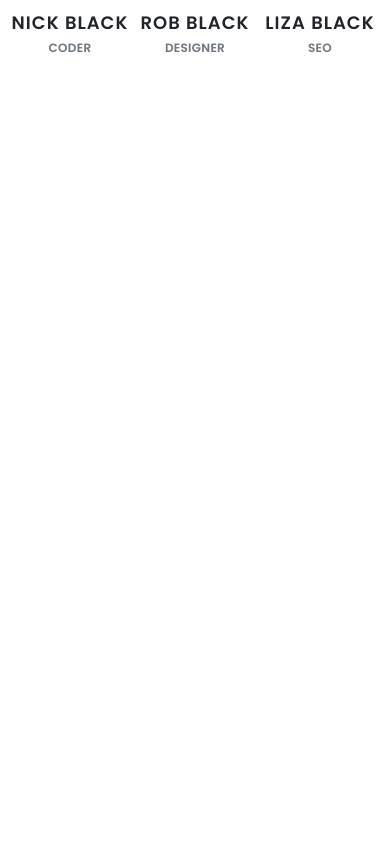
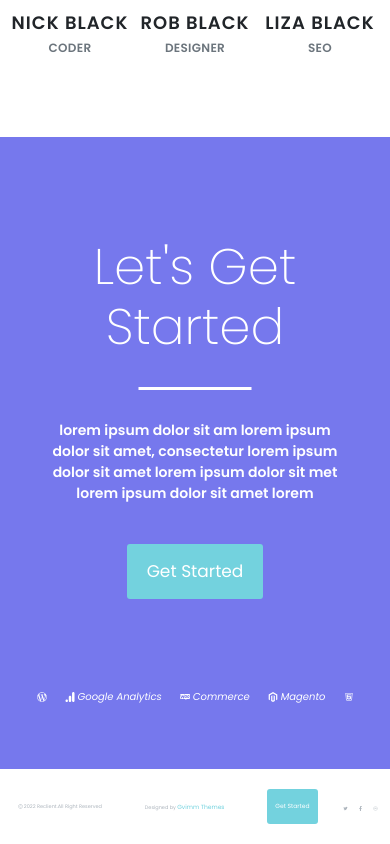
Before and after one commit to Rishi-CloudIn/Demo-porfolio, a React (Create React App) app: page / in a window 390 px wide. Shown: the part 4928-5772 px from the top of the page. Before the commit the page ends 4995 px from the top, so only its background shows below. Built offline with nearby package versions, Linux system fonts and the light colour scheme.

Commit message:
Footer container completed

```diff
--- a/src/App.js
+++ b/src/App.js
@@ -6,6 +6,8 @@ import Pricing from './components/Pricing/Pricing';
 import Statistics from './components/Statistics/statistics';
 import Process from './components/Process/Process';
 import Testimonial from './components/Testimonials/Testimonial';
+import Start from './components/Start/Start';
+import Footer from './components/Footer/Footer';
 function App() {
   return (
     <div className="App">
@@ -16,6 +18,8 @@ function App() {
       <Statistics />
       <Process />
       <Testimonial />
+      <Start />
+      <Footer />
     </div>
   );
 }
--- /dev/null
+++ b/src/components/Footer/Footer.js
@@ -0,0 +1,41 @@
+import React from 'react';
+import './footer.css';
+import { AiOutlineCopyrightCircle, AiOutlineTwitter } from 'react-icons/ai';
+import { FaFacebookF } from 'react-icons/fa';
+import {IoIosArrowDropup} from 'react-icons/io'
+
+function Footer() {
+  return (
+    <>
+      <div className="footer-container container-fluid">
+        <div className="footer-1">
+          <p className="footer-p"><AiOutlineCopyrightCircle/> 2022 Reclient.All Right Reserved</p>
+        </div>
+
+        <div className="footer-2">
+          <p className="footer-p-1">Designed by <span className="footer-span">Gvimm Themes</span></p>
+        </div>
+
+        <div className="footer-3">
+          <button className="footer-btn">Get Started</button>
+          <div className="footer-main-list">
+            <ul className='footer-list'>
+            <li>
+              <a className="twitter-icon footer-icon-1"><AiOutlineTwitter /></a>
+            </li>
+            <li>
+              <a className="facebook-icon footer-icon-1"><FaFacebookF/></a>
+            </li>
+            <li>
+              <a className="arrow-icon footer-icon-1"><IoIosArrowDropup /></a>
+            </li>
+          </ul>
+          </div>
+
+        </div>
+      </div>
+    </>
+   );
+}
+
+export default Footer;
--- /dev/null
+++ b/src/components/Footer/footer.css
@@ -0,0 +1,275 @@
+ .footer-container {
+  display: flex;
+  flex-direction: row;
+  justify-content: space-between;
+  width: 80%;
+  margin: 20px auto;
+ }
+
+ .footer-3 {
+  display: flex;
+  flex-direction: row;
+  justify-content: space-between;
+ }
+
+ .footer-list {
+  display: flex;
+  flex-direction: row;
+  justify-content: space-around;
+ }
+
+ .footer-btn {
+  margin: 0 auto;
+  /* margin-bottom: 40px; */
+  padding: 10px 20px;
+  border: none;
+  color: #fff;
+  background-color: #73d2de;
+  border-radius: 3px;
+  font-size: 17px;
+}
+
+
+/* content */
+
+.footer-p {
+  color: #adb5bd;
+  font-size: 14px;
+  margin-top: 10px;
+}
+
+
+.footer-p-1 {
+  color: #adb5bd;
+  font-size: 14px;
+  margin-top: 10px;
+}
+
+.footer-span {
+  color: #73d2de;
+  font-size: 16px;
+}
+
+.footer-icon-1 {
+  font-size: 16px;
+  margin: 0px 10px;
+  margin-top: 10px;
+  padding-top: 30px;
+}
+
+.footer-list li a {
+  color:  #adb5bd;
+}
+
+
+.footer-list li a:hover {
+  color:  #73d2de;
+}
+
+.footer-main-list {
+  margin-top: 10px;
+}
+
+/* responsive */
+
+@media only screen and (max-width: 1004px) {
+     .footer-container {
+  display: flex;
+  flex-direction: row;
+  justify-content: space-between;
+  width: 95%;
+  margin: 20px auto;
+ }
+}
+
+
+@media only screen and (max-width: 867px) {
+     .footer-p {
+  color: #adb5bd;
+  font-size: 10px;
+  margin-top: 10px;
+  margin-left: 7px;
+}
+
+
+.footer-p-1 {
+  color: #adb5bd;
+  font-size: 10px;
+  margin-top: 10px;
+}
+
+.footer-span {
+  color: #73d2de;
+  font-size: 12px;
+}
+
+.footer-icon-1 {
+  font-size: 12px;
+  margin: 0px 5px;
+  margin-top: 10px;
+  padding-top: 30px;
+}
+
+.footer-list li a {
+  color:  #adb5bd;
+}
+
+
+.footer-list li a:hover {
+  color:  #73d2de;
+}
+
+.footer-main-list {
+  margin-top: 10px;
+}
+
+.footer-list {
+  display: flex;
+  flex-direction: row;
+  justify-content: space-around;
+ }
+
+ .footer-btn {
+  margin: 0 auto;
+  padding: 10px 20px;
+  border: none;
+  color: #fff;
+  background-color: #73d2de;
+  border-radius: 3px;
+  font-size: 12px;
+}
+
+.footer-3 {
+  display: flex;
+  flex-direction: row;
+  justify-content: space-around;
+ }
+}
+
+
+@media only screen and (max-width: 593px) {
+     .footer-p {
+  color: #adb5bd;
+  font-size: 8px;
+  margin-top: 14px;
+  margin-left: 10px;
+}
+
+
+.footer-p-1 {
+  color: #adb5bd;
+  font-size: 8px;
+  margin-top: 10px;
+}
+
+.footer-span {
+  color: #73d2de;
+  font-size: 12px;
+}
+
+.footer-icon-1 {
+  font-size: 8px;
+  margin: 0px 5px;
+  margin-top: 10px;
+  padding-top: 30px;
+}
+
+.footer-list li a {
+  color:  #adb5bd;
+}
+
+
+.footer-list li a:hover {
+  color:  #73d2de;
+}
+
+.footer-main-list {
+  margin-top: 10px;
+}
+
+.footer-list {
+  display: flex;
+  flex-direction: row;
+  justify-content: space-around;
+ }
+
+ .footer-btn {
+  margin: 0 auto;
+  padding: 10px 10px;
+  border: none;
+  color: #fff;
+  background-color: #73d2de;
+  border-radius: 3px;
+  font-size: 8px;
+}
+
+.footer-3 {
+  display: flex;
+  flex-direction: row;
+  justify-content: space-around;
+ }
+}
+
+
+@media only screen and (max-width: 488px) {
+     .footer-p {
+  color: #adb5bd;
+  font-size: 5px;
+  margin-top: 14px;
+  margin-left: 10px;
+}
+
+
+.footer-p-1 {
+  color: #adb5bd;
+  font-size: 5px;
+  margin-top: 14px;
+}
+
+.footer-span {
+  color: #73d2de;
+  font-size: 6px;
+}
+
+.footer-icon-1 {
+  font-size: 5px;
+  margin: 0px 5px;
+  margin-top: 10px;
+  padding-top: 30px;
+}
+
+.footer-list li a {
+  color:  #adb5bd;
+}
+
+
+.footer-list li a:hover {
+  color:  #73d2de;
+}
+
+.footer-main-list {
+  margin-top: 10px;
+}
+
+.footer-list {
+  display: flex;
+  flex-direction: row;
+  justify-content: space-around;
+ }
+
+ .footer-btn {
+  margin: 0 auto;
+  padding: 8px;
+  border: none;
+  color: #fff;
+  background-color: #73d2de;
+  border-radius: 3px;
+  font-size: 6px;
+}
+
+.footer-3 {
+  display: flex;
+  flex-direction: row;
+  justify-content: space-around;
+ }
+}
--- /dev/null
+++ b/src/components/Start/Start.js
@@ -0,0 +1,37 @@
+import React from 'react';
+import './start.css';
+import { FaWordpressSimple } from 'react-icons/fa';
+import { SiGoogleanalytics, SiWoo, SiMagento } from 'react-icons/si';
+import { AiOutlineHtml5 } from 'react-icons/ai';
+
+
+function Start() {
+  return (
+    <>
+
+      <div className="start-container container-fluid">
+        <div className="title-wrapper">
+          <h1 className="start-title">Let's Get Started</h1>
+          <div className="start-line"></div>
+        </div>
+        <p className="start-p">lorem ipsum dolor sit am lorem ipsum dolor sit amet, consectetur lorem ipsum dolor sit amet lorem ipsum dolor sit met lorem ipsum dolor sit amet lorem </p>
+        <button className="start-btn">Get Started</button>
+
+
+        <div className="start-content">
+          <i className="wordpress start-icon"><FaWordpressSimple /></i>
+
+          <i className="google-analytics start-icon"><SiGoogleanalytics /> Google Analytics</i>
+
+          <i className='Woocommerce start-icon'><SiWoo /> Commerce</i>
+
+          <i className='magento start-icon'><SiMagento /> Magento</i>
+
+          <i className='html start-icon'><AiOutlineHtml5 /></i>
+        </div>
+      </div>
+    </>
+  );
+}
+
+export default Start;
--- /dev/null
+++ b/src/components/Start/start.css
@@ -0,0 +1,155 @@
+.start-container {
+    width: 100%;
+    height: auto;
+    box-sizing: border-box;
+    margin-top: 70px;
+    background-color: #7678ed;
+  }
+
+  .start-title {
+    text-align: center;
+    font-size: 5rem;
+    font-weight: 200;
+    color: #fff;
+  }
+
+  .title-wrapper {
+    position: relative;
+    left: 50%;
+    transform: translateX(-50%) ;
+    display: inline-block;
+  }
+
+  .start-line {
+    position: relative;
+    width: 30%;
+    height: 2.5PX;
+    margin: 30px auto;
+    background-color: #fff;
+  }
+
+  .start-p {
+    text-align: center;
+    font-size: 1.4rem;
+    width: 50%;
+    left: 50%;
+    position: relative;
+    transform: translateX(-50%);
+    margin-bottom: 40px;
+    color: #fff;
+    font-weight: 600;
+  }
+
+
+  .start-btn {
+  display: flex;
+  justify-content: center;
+  padding: 15px 20px;
+  border: none;
+  color: #fff;
+  background-color: #73d2de;
+  border-radius: 3px;
+  font-size: 17px;
+  margin: 40px auto;
+
+}
+
+
+/* content */
+
+.start-content {
+  display: flex;
+  flex-direction: row;
+  justify-content: space-around;
+  margin: 40px auto;
+  padding: 50px 20px;
+}
+
+.start-icon {
+  color: #fff;
+  font-size: 28px;
+}
+
+
+/* responsive */
+
+@media only screen and (max-width: 972px) {
+  .start-p {
+    text-align: center;
+    font-size: 1.4rem;
+    width: 80%;
+    left: 50%;
+    position: relative;
+    transform: translateX(-50%);
+    margin-bottom: 40px;
+    color: #fff;
+    font-weight: 600;
+  }
+
+  .start-content {
+  display: flex;
+  flex-direction: row;
+  justify-content: space-around;
+  margin: 40px auto;
+  padding: 50px auto;
+}
+
+.start-icon {
+  color: #fff;
+  font-size: 18px;
+}
+}
+
+@media only screen and (max-width: 662px) {
+  .start-p {
+    text-align: center;
+    font-size: 1.4rem;
+    width: 90%;
+    left: 50%;
+    position: relative;
+    transform: translateX(-50%);
+    margin-bottom: 40px;
+    color: #fff;
+    font-weight: 600;
+  }
+
+  .start-content {
+  display: flex;
+  flex-direction: row;
+  justify-content: space-around;
+  margin: 20px auto;
+  padding: 30px auto;
+}
+
+.start-icon {
+  color: #fff;
+  font-size: 14px;
+}
+}
+
+@media only screen and (max-width: 492px) {
+  .start-p {
+    text-align: center;
+    font-size: 1.4rem;
+    width: 80%;
+    left: 50%;
+    position: relative;
+    transform: translateX(-50%);
+    margin-bottom: 40px;
+    color: #fff;
+    font-weight: 600;
+  }
+
+  .start-content {
+  display: flex;
+  flex-direction: row;
+  justify-content: space-around;
+  margin: 20px auto;
+  padding: 20px auto;
+}
+
+.start-icon {
+  color: #fff;
+  font-size: 10px;
+}
+}
--- a/src/components/Testimonials/Testimonial.css
+++ b/src/components/Testimonials/Testimonial.css
@@ -137,7 +137,7 @@
 .testi-img {
   position: absolute;
   top: 0;
-  transform: translate(-100%, -50%) ;
+  transform: translate(-50%, -50%) ;
   left: 50%;
   right: 50%;
   width: 15%;
--- a/src/components/Testimonials/Testimonial.js
+++ b/src/components/Testimonials/Testimonial.js
@@ -28,7 +28,7 @@ function Testimonial() {
 
           <div className="testi-content-2">
             <div className="testi-content-card">
-              <img src="./images/testi-img/testi-person-2.jpg" alt="photo" className="testi-img" />
+              <img src="./images/person.jpg" alt="photo" className="testi-img" />
               <p className="testi-content-p">lorem ipsum dolor sit lorem ipsum dolor sit lorem</p>
             </div>
             <h2 className='testi-content-h2'>Rob Black</h2>
```
